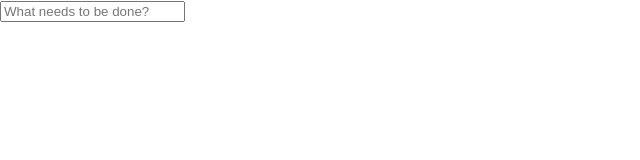
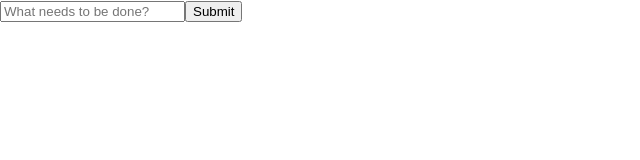
Before and after one commit to sameehkhan/todo-list, a React (Create React App) app: page / in a window 1280 px wide. Shown: the top 160 px of the page, without its empty margins (0-640 px from the left). Built offline with nearby package versions, Linux system fonts and the light colour scheme.

Commit message:
Add local storage to component

```diff
--- a/src/components/todo_list.js
+++ b/src/components/todo_list.js
@@ -4,18 +4,49 @@ import React from 'react';
 class TodoList extends React.Component {
     constructor(props) {
         super(props);
-        this.state = Object.assign({}, this.props.list);
+        this.state = {items: [], el: ''};
+        this.handleSubmit = this.handleSubmit.bind(this);
+        this.update = this.update.bind(this);
+
     }
 
+    handleSubmit(e) {
+        e.preventDefault();
+        // this.props.createTodo(this.state).then(() => this.setState({ }));
+        let updated = this.state.items.concat(this.state.el);
+        console.log(this.state.items);
+
+        this.setState({el: '', items: updated}, () => {
+            localStorage.setItem('item', this.state.items)
+        })
+
+
+    }
+
+    componentDidMount() {
+        if(localStorage.item){
+            this.setState({items: localStorage.item});
+        }
+
+    }
+
+    update(e) {
+       e.preventDefault();
+       this.setState({el: e.target.value});
+    }
     render() {
         return(
             <div>
-               <form>
+               <form onSubmit={this.handleSubmit}>
                    <input type='text'
+                        value = {this.state.el}
                         placeholder="What needs to be done?"
+                        onChange={this.update}
+                   />
+                   <input type='submit' value='Submit'/>
+               </form>
 
-                   />
-               </form>
+               {this.state.items}
             </div>
         )
     }
--- a/src/components/todo_list_container.js
+++ b/src/components/todo_list_container.js
@@ -5,10 +5,7 @@ import { createTodo } from '../actions/list_actions';
 
 
 const mstp = (state, ownProps) => {
-    let list = [];
-    return ({
-        list
-    });
+
 };
 
 const mdtp = (dispatch, ownProps) => {
--- a/src/index.js
+++ b/src/index.js
@@ -5,6 +5,7 @@ import configureStore from "./store/store";
 import Root from "./components/root";
 
 document.addEventListener("DOMContentLoaded", () => {
+
     const root = document.getElementById("root");
     let preloadedState = {};
     const store = configureStore(preloadedState);
```
